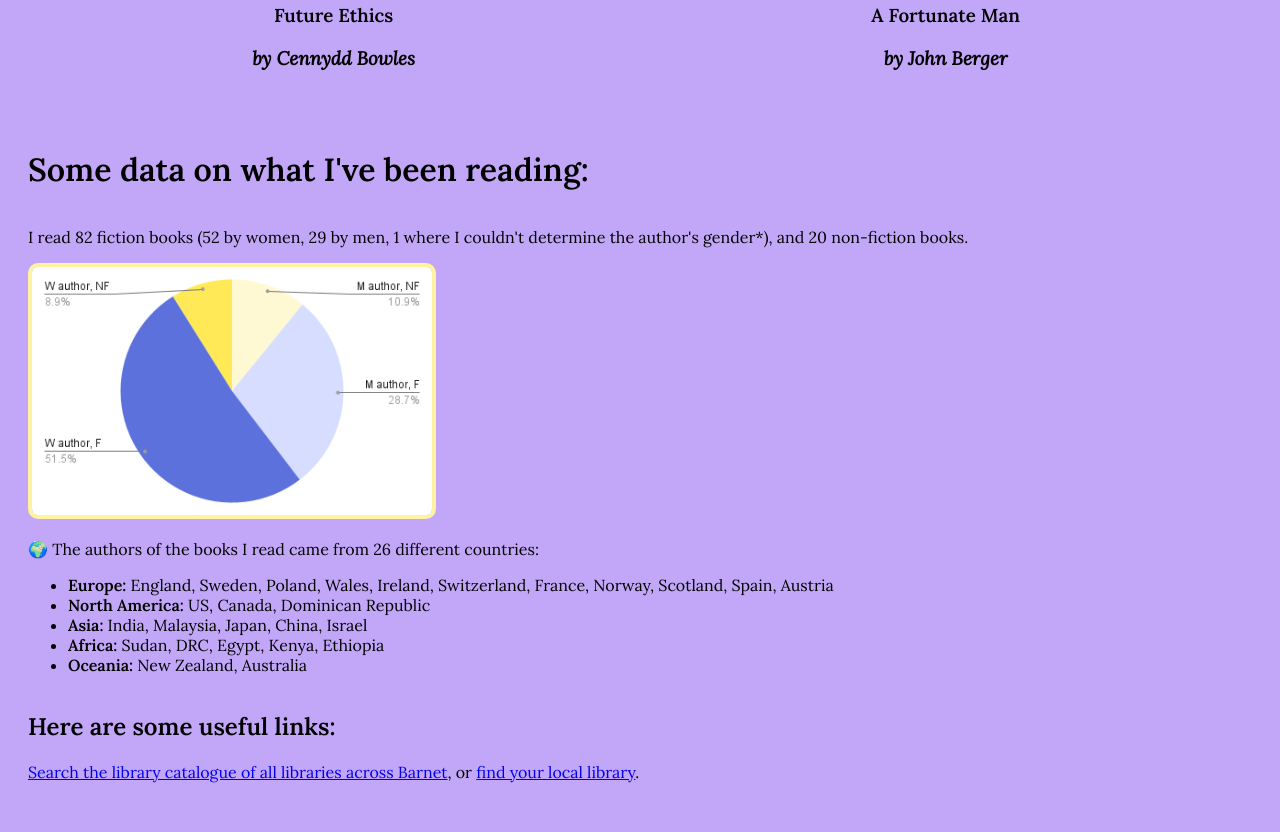
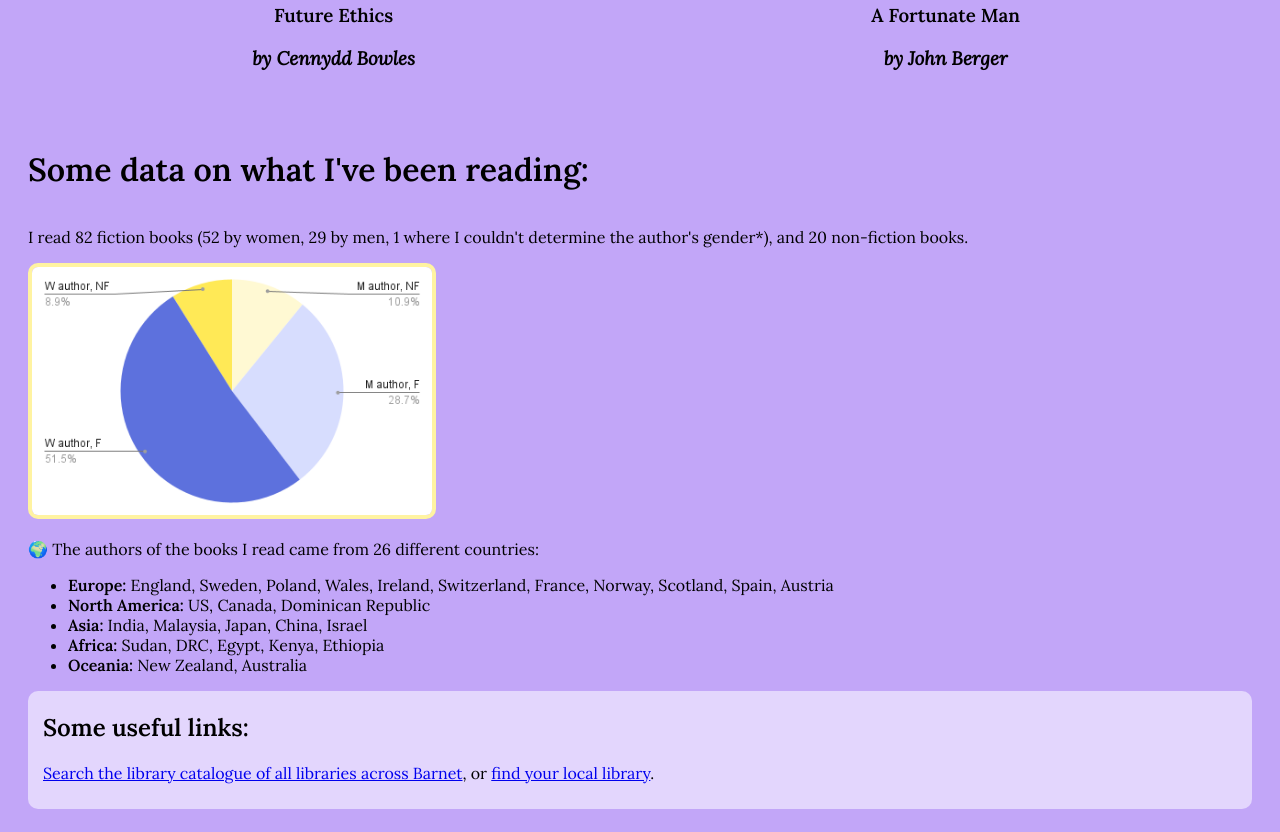
Before and after one commit to isabelnecessary/book-website, a plain HTML site: page index.html in a window 1280 px wide. Shown: the part 1172-2004 px from the top of the page. Drawn offline with Linux system fonts and the light colour scheme.

Commit message:
padding of link section

```diff
--- a/index.html
+++ b/index.html
@@ -80,7 +80,7 @@
     </div>
 
     <div class="useful-links">
-        <h2>Here are some useful links:</h2>
+        <h2>Some useful links:</h2>
         <p>
             <a href="https://prism.librarymanagementcloud.co.uk/barnet/" target="blank">Search the library catalogue of all libraries across Barnet</a>,
             or <a href="https://www.gov.uk/local-library-services" target="blank">find your local library</a>.
--- a/styles.css
+++ b/styles.css
@@ -53,5 +53,7 @@ a:hover {
 }
 
 .useful-links {
-    background-color: #C2A6F8;
+    background-color: #e3d6fd;
+    border-radius: 10px;
+    padding: 1px 5px 10px 15px;
 }
```
